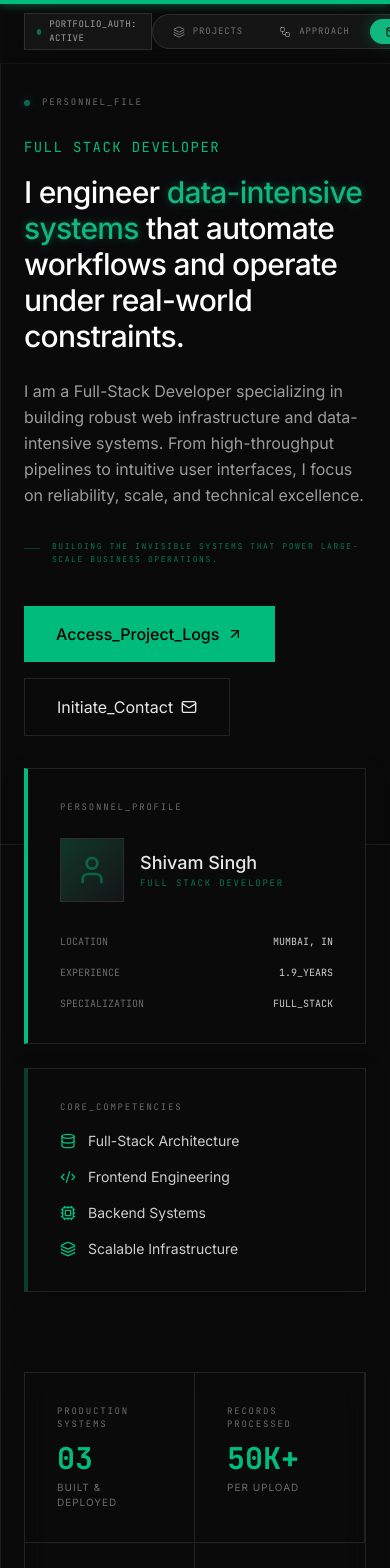
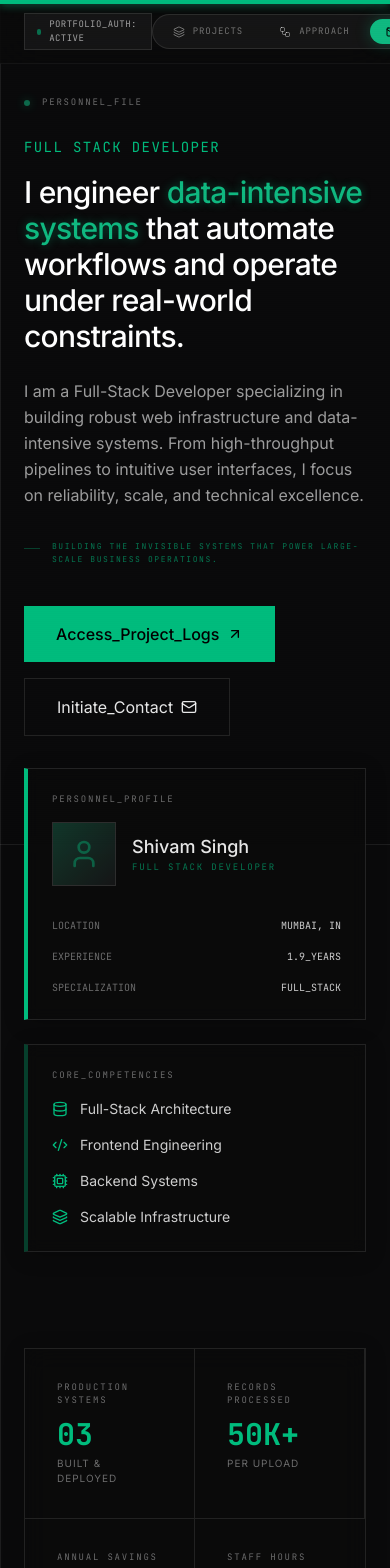
Before and after one commit to s6287/Portfolio, a React (Vite) app: page / in a window 390 px wide. Shown: the top 1568 px of the page. Built offline with nearby package versions, Linux system fonts and the light colour scheme.

Commit message:
feat: Enhance hero section spacing and typography
Increase bottom margin for hero section and adjust heading font size for better responsiveness on larger screens.

```diff
--- a/src/App.tsx
+++ b/src/App.tsx
@@ -176,7 +176,7 @@ export default function App() {
 
       <main className="max-w-7xl mx-auto px-6 pt-24 md:pt-32 pb-24 relative z-10">
         {/* Hero Section */}
-        <section className="mb-20 md:mb-24">
+        <section className="mb-24 md:mb-32">
           <div className="flex items-center justify-between mb-6">
             <div className="flex items-center gap-3">
               <div className="status-dot animate-pulse" />
@@ -187,7 +187,7 @@ export default function App() {
             </div>
           </div>
 
-          <div className="grid grid-cols-1 lg:grid-cols-12 gap-8 lg:gap-12">
+          <div className="grid grid-cols-1 lg:grid-cols-12 gap-8 lg:gap-12 items-start">
             <div className="lg:col-span-8">
               <motion.div
                 initial={{ opacity: 0, x: -20 }}
@@ -199,7 +199,7 @@ export default function App() {
               <motion.h1
                 initial={{ opacity: 0, y: 20 }}
                 animate={{ opacity: 1, y: 0 }}
-                className="text-3xl sm:text-4xl md:text-5xl lg:text-6xl font-medium mb-6 leading-[1.2] md:leading-[1.15] tracking-tight"
+                className="text-3xl sm:text-4xl md:text-5xl lg:text-5xl xl:text-6xl font-medium mb-6 leading-[1.2] md:leading-[1.15] tracking-tight"
               >
                 I engineer <span className="glow-text">data-intensive systems</span> that automate workflows and operate under real-world constraints.
               </motion.h1>
@@ -239,10 +239,10 @@ export default function App() {
               </div>
             </div>
 
-            <div className="lg:col-span-4 flex flex-col gap-6 justify-end">
+            <div className="lg:col-span-4 flex flex-col gap-6">
               <div className="hardware-card border-l-4 border-l-emerald-500 tactile-card">
-                <div className="hardware-card-content p-8">
-                  <div className="micro-label mb-6">Personnel_Profile</div>
+                <div className="hardware-card-content p-6">
+                  <div className="micro-label mb-4">Personnel_Profile</div>
                   <div className="flex items-center gap-4 mb-8">
                     <div className="w-16 h-16 bg-white/5 border border-white/10 flex items-center justify-center relative overflow-hidden">
                       <div className="absolute inset-0 bg-gradient-to-br from-emerald-500/20 to-transparent" />
@@ -271,7 +271,7 @@ export default function App() {
               </div>
 
               <div className="hardware-card border-l-4 border-l-emerald-500/30 tactile-card">
-                <div className="hardware-card-content p-8">
+                <div className="hardware-card-content p-6">
                   <div className="micro-label mb-4">Core_Competencies</div>
                   <div className="space-y-4">
                     {[
```
